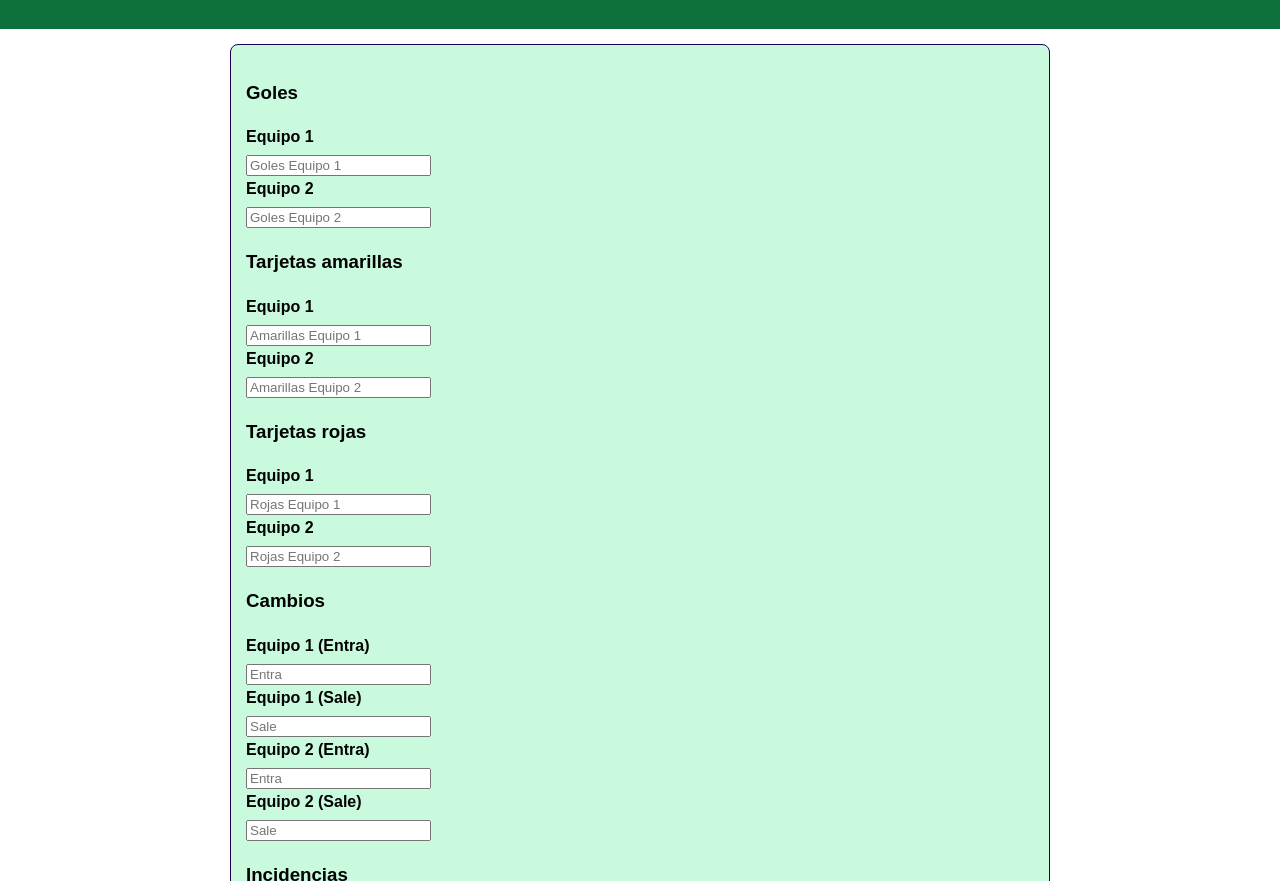
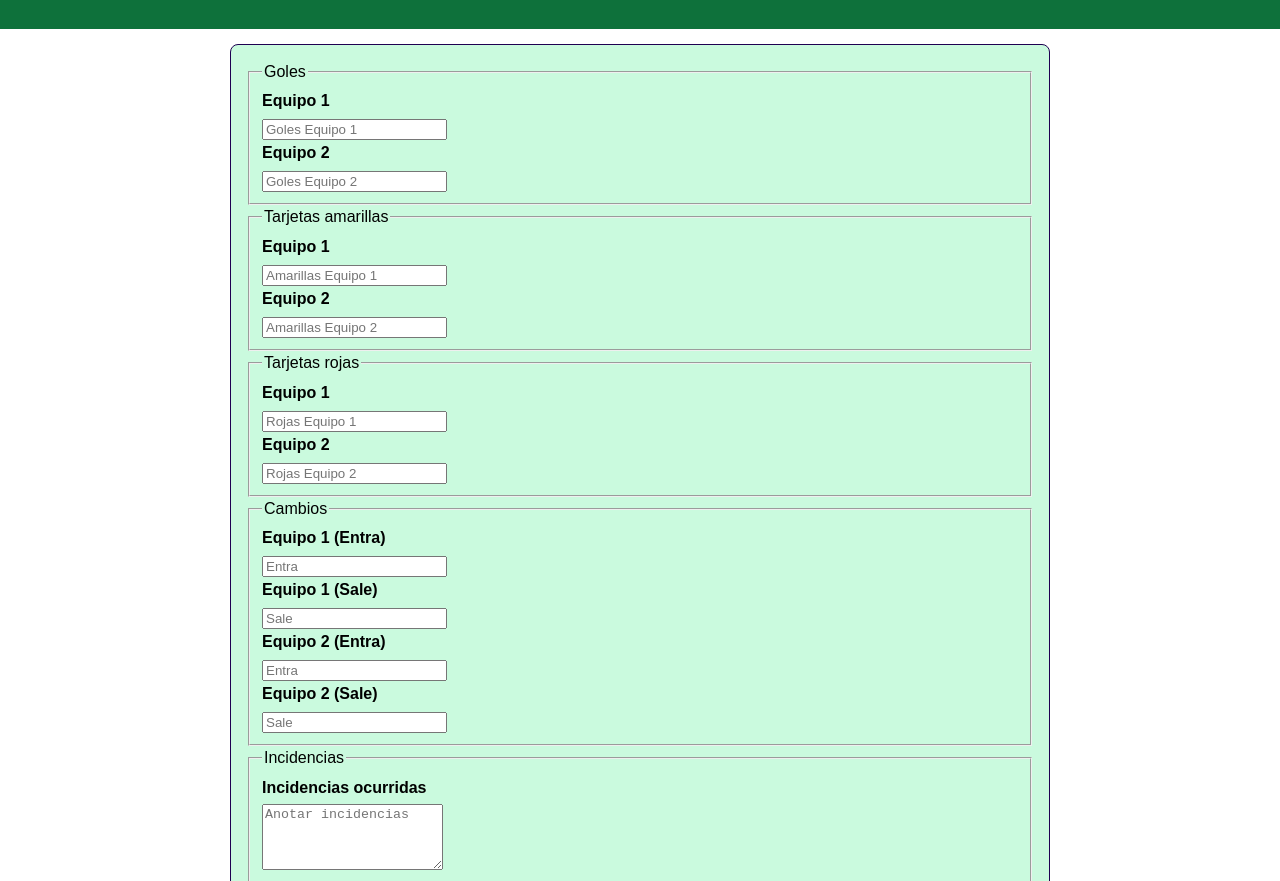
Before and after one commit to hectorcelis/arbitro-, a website built with Vite: page partidos.html in a window 1280 px wide. Shown: the part 71-952 px from the top of the page. Built offline with nearby package versions, Linux system fonts and the light colour scheme.

Commit message:
Refactoriza HTML a etiquetas semánticas en vistas principales

```diff
--- a/partidos.html
+++ b/partidos.html
@@ -14,35 +14,35 @@
     <main>
         <form id="formulario-partido">
 
-            <section>
-                <h3>Goles</h3>
+            <fieldset>
+                <legend>Goles</legend>
                 <label for="goles-eq1">Equipo 1</label>
-                <input type="number" id="goles-eq1" name="goles-eq1" placeholder="Goles Equipo 1">
+                <input type="number" id="goles-eq1" name="goles-eq1" placeholder="Goles Equipo 1" min="0">
 
                 <label for="goles-eq2">Equipo 2</label>
-                <input type="number" id="goles-eq2" name="goles-eq2" placeholder="Goles Equipo 2">
-            </section>
+                <input type="number" id="goles-eq2" name="goles-eq2" placeholder="Goles Equipo 2" min="0">
+            </fieldset>
 
-            <section>
-                <h3>Tarjetas amarillas</h3>
+            <fieldset>
+                <legend>Tarjetas amarillas</legend>
                 <label for="amarillas-eq1">Equipo 1</label>
-                <input type="number" id="amarillas-eq1" name="amarillas-eq1" placeholder="Amarillas Equipo 1">
+                <input type="number" id="amarillas-eq1" name="amarillas-eq1" placeholder="Amarillas Equipo 1" min="0">
 
                 <label for="amarillas-eq2">Equipo 2</label>
-                <input type="number" id="amarillas-eq2" name="amarillas-eq2" placeholder="Amarillas Equipo 2">
-            </section>
+                <input type="number" id="amarillas-eq2" name="amarillas-eq2" placeholder="Amarillas Equipo 2" min="0">
+            </fieldset>
 
-            <section>
-                <h3>Tarjetas rojas</h3>
+            <fieldset>
+                <legend>Tarjetas rojas</legend>
                 <label for="rojas-eq1">Equipo 1</label>
-                <input type="number" id="rojas-eq1" name="rojas-eq1" placeholder="Rojas Equipo 1">
+                <input type="number" id="rojas-eq1" name="rojas-eq1" placeholder="Rojas Equipo 1" min="0">
 
                 <label for="rojas-eq2">Equipo 2</label>
-                <input type="number" id="rojas-eq2" name="rojas-eq2" placeholder="Rojas Equipo 2">
-            </section>
+                <input type="number" id="rojas-eq2" name="rojas-eq2" placeholder="Rojas Equipo 2" min="0">
+            </fieldset>
 
-            <section>
-                <h3>Cambios</h3>
+            <fieldset>
+                <legend>Cambios</legend>
                 <label for="entra-eq1">Equipo 1 (Entra)</label>
                 <input type="text" id="entra-eq1" name="entra-eq1" placeholder="Entra">
 
@@ -54,15 +54,15 @@
 
                 <label for="sale-eq2">Equipo 2 (Sale)</label>
                 <input type="text" id="sale-eq2" name="sale-eq2" placeholder="Sale">
-            </section>
+            </fieldset>
 
-            <section>
-                <h3>Incidencias</h3>
+            <fieldset>
+                <legend>Incidencias</legend>
                 <label for="incidencias">Incidencias ocurridas</label>
-                <input type="text" id="incidencias" name="incidencias" placeholder="Anotar incidencias">
-            </section>
+                <textarea id="incidencias" name="incidencias" placeholder="Anotar incidencias" rows="4"></textarea>
+            </fieldset>
 
-            <button type="button" id="btn-terminar" class="btn">Terminar Partido y Guardar</button>
+            <button type="submit" id="btn-terminar" class="btn">Terminar Partido y Guardar</button>
         </form>
     </main>
 
```
Also changed, not shown: dashboard.html (+7 -7 lines), index.html (+5 -4 lines).
